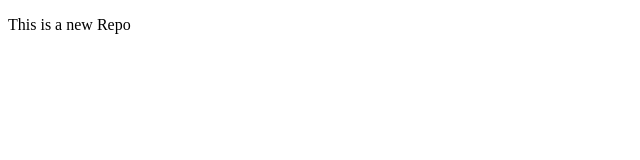
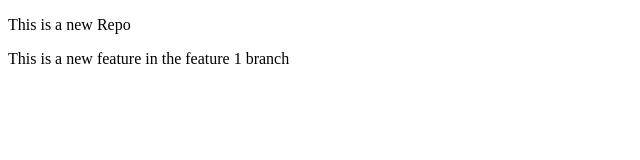
Before and after one commit to 31Akbal/localrepo, a plain HTML site: page index.html in a window 1280 px wide. Shown: the whole page, without its empty margins (0-640 px from the left). Drawn offline with Linux system fonts and the light colour scheme.

Commit message:
Add new feature

```diff
--- a/index.html
+++ b/index.html
@@ -7,5 +7,7 @@
 </head>
 <body>
     <p> This is a new Repo</p>
+
+    <p> This is a new feature in the feature 1 branch </p>
 </body>
 </html>
```
